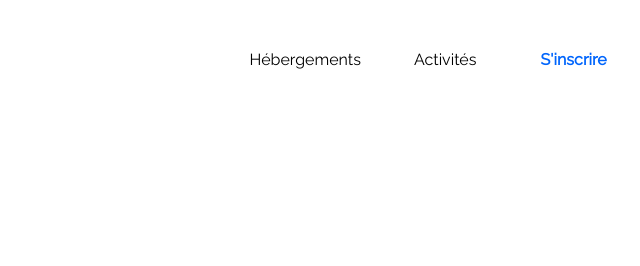
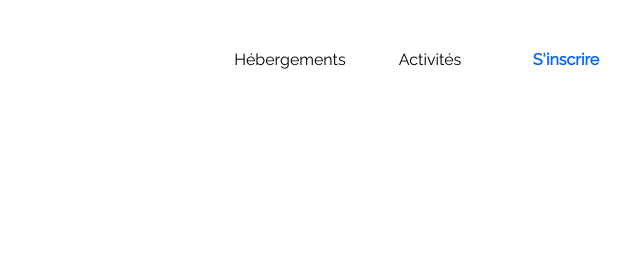
Before and after one commit to pintodav75/DavidPinto_2_16072021, a plain HTML site: page index.html in a window 1536 px wide. Shown: the top 266 px of the page, 896-1536 px from the left. Drawn offline with Linux system fonts and the light colour scheme.

Commit message:
Fix marge nav V2 + validator

```diff
--- a/index.html
+++ b/index.html
@@ -235,8 +235,8 @@
         </div>
     </section>
     <section class="Activites">
+        <h2 class="mobileTitrePara">Activités à Marseille</h2>
         <article>
-            <h2 class="mobileTitrePara">Activités à Marseille</h2>
             <div class="blocativites flexBetween">
                 <div class="cubeactivites flexColumnCentre">
                     <div class="imgactivites1"></div>
--- a/style/style.css
+++ b/style/style.css
@@ -432,10 +432,9 @@ html, body{
 
 @media screen and (min-width: 1296px) {
     .sizelien12 {
-        margin-left: 66%;
+        margin-left: 65%;
     }
 }
-
 @media screen and (max-width: 1295px) {
     .sizelien12 {
         margin-left: 35%;
```
